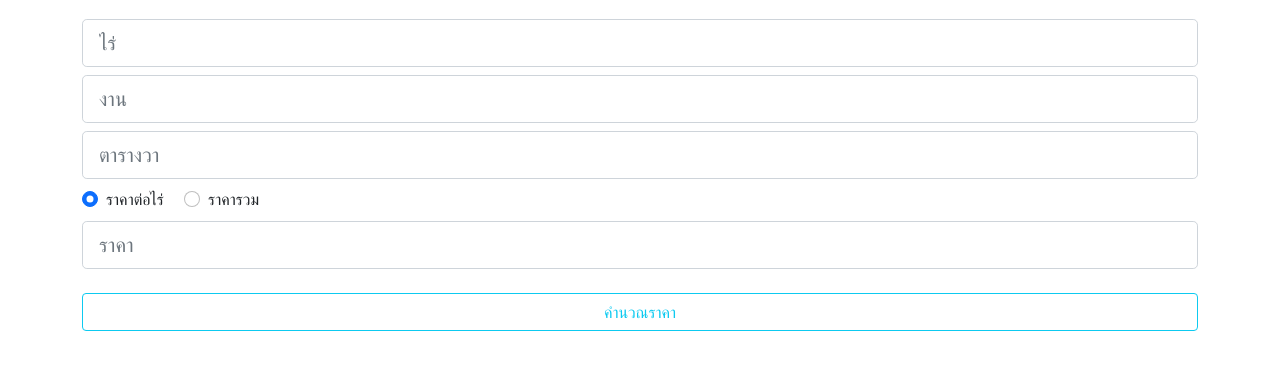
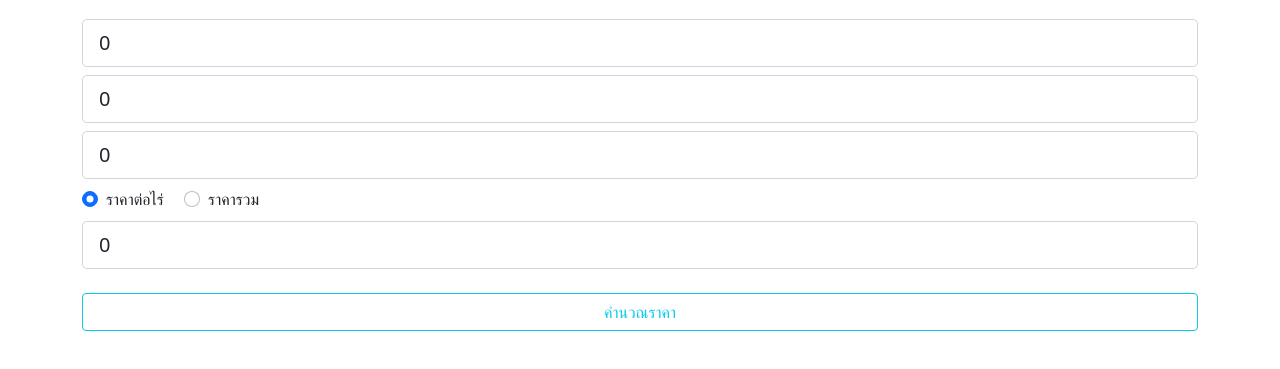
Before and after one commit to SRangseethammakul/asset, a website: page public/index.html in a window 1280 px wide. Shown: the part 125-494 px from the top of the page. Drawn offline with nearby package versions, Linux system fonts and the light colour scheme; some packages are replaced by stand-ins of ours; a script that the page names is missing.

Commit message:
update pattern

```diff
--- a/public/index.html
+++ b/public/index.html
@@ -18,9 +18,9 @@
     <div class="container mt-4">
       <div class="row">
         <div class="col">
-          <input class="form-control form-control-lg" type="number" pattern="[0-9]*" onkeydown="if(event.key==='.'){event.preventDefault();}" inputmode="numeric"  oninput="event.target.value = event.target.value.replace(/[^0-9]*/g,'');" type="number" id="rai" placeholder="ไร่" aria-label="ไร่">
-          <input class="form-control form-control-lg mt-2" pattern="[0-9]*" onkeydown="if(event.key==='.'){event.preventDefault();}" inputmode="numeric"  oninput="event.target.value = event.target.value.replace(/[^0-9]*/g,'');" type="number" max="4" id="ngan" placeholder="งาน" aria-label="งาน">
-          <input class="form-control form-control-lg mt-2 mb-2" type="number" id="vaa" placeholder="ตารางวา" aria-label="ตารางวา">
+          <input class="form-control form-control-lg" value="0" type="number" pattern="[0-9]*" onkeydown="if(event.key==='.'){event.preventDefault();}" inputmode="numeric"  oninput="event.target.value = event.target.value.replace(/[^0-9]*/g,'');" type="number" id="rai" placeholder="ไร่" aria-label="ไร่">
+          <input class="form-control form-control-lg mt-2" value="0" pattern="[0-9]*" onkeydown="if(event.key==='.'){event.preventDefault();}" inputmode="numeric"  oninput="event.target.value = event.target.value.replace(/[^0-9]*/g,'');" type="number" max="4" id="ngan" placeholder="งาน" aria-label="งาน">
+          <input class="form-control form-control-lg mt-2 mb-2" value="0" pattern="[0-9.]*" type="number" id="vaa" placeholder="ตารางวา" aria-label="ตารางวา">
           <div class="form-check form-check-inline">
             <input class="form-check-input" type="radio" name="inlineRadioOptions" id="selectType1" checked value="1">
             <label class="form-check-label" for="selectType1">ราคาต่อไร่</label>
@@ -29,7 +29,7 @@
             <input class="form-check-input" type="radio" name="inlineRadioOptions" id="selectType2" value="2">
             <label class="form-check-label" for="selectType2">ราคารวม</label>
           </div>
-          <input class="form-control form-control-lg mt-2 mb-2" inputmode="numeric" type="text" pattern="[0-9]*" id="price" placeholder="ราคา" aria-label="ราคา">
+          <input class="form-control form-control-lg mt-2 mb-2" value="0" inputmode="numeric" type="text" pattern="[0-9]*" id="price" placeholder="ราคา" aria-label="ราคา">
         </div>
       </div>
       <div id="buttonCalculate" class="d-grid gap-2 col-12 mx-auto mt-3">
```
Also changed, not shown: 1 other file.
